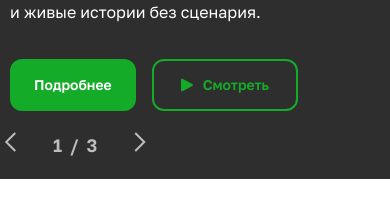
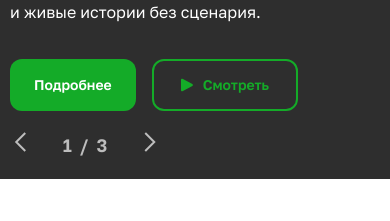
Before and after one commit to Islam-Parchiev/ntrk, a website: page src/index.html in a window 390 px wide. Shown: the part 4087-4308 px from the top of the page. Drawn offline with Linux system fonts and the light colour scheme.

Commit message:
add slider nav wrapper

```diff
--- a/src/css/media/media.css
+++ b/src/css/media/media.css
@@ -9,12 +9,15 @@
     .programs__slider {
         height: 400px;
     }
+
     .programs {
         height: auto;
     }
+
     .programs__inner {
         padding-bottom: 1%;
     }
+
     .programs-slide__info {
         padding-top: 0px;
     }
@@ -263,6 +266,10 @@
 }
 
 @media(max-width:620px) {
+    .slider-nav-wrapper {
+        position: initial;
+    }
+
     .main-news-item .news-item__descr p {
         -webkit-line-clamp: 3;
     }
--- a/src/css/pages/index.page.css
+++ b/src/css/pages/index.page.css
@@ -140,10 +140,14 @@
     height: 680px;
 }
 
+.slider-nav-wrapper {
+    position: absolute;
+    width: 100%;
+}
+
 .slider-navigation {
     position: absolute;
     bottom: 60px;
-    left: 20px;
     z-index: 10;
     display: flex;
     align-items: center;
@@ -165,8 +169,8 @@
     line-height: 156%;
     color: var(--neutral-neutral-300);
     display: flex;
-  flex-wrap: nowrap;
-  gap: 8px;
+    flex-wrap: nowrap;
+    gap: 8px;
 
 }
 
--- a/src/index.html
+++ b/src/index.html
@@ -1307,6 +1307,8 @@
                             </div>
                         </div>
                     </div>
+                    <div class="slider-nav-wrapper">
+                        <div class="container">
                             <div class="slider-navigation">
                                 <button class="btn-reset slider-btn slider-btn--prev"><svg width="12" height="20"
                                         viewBox="0 0 12 20" fill="none" xmlns="http://www.w3.org/2000/svg">
@@ -1319,6 +1321,8 @@
                                         <path d="M1.25 1L10.25 10L1.25 19" stroke="#BDBDBD" stroke-width="2" />
                                     </svg>
                                 </button>
+                            </div>
+                        </div>
                     </div>
                 </div>
             </div>
```
Lines whose indentation alone changed are shown as unchanged.
